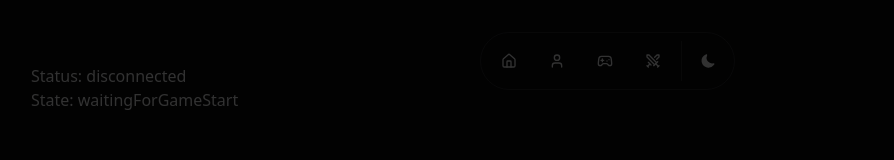
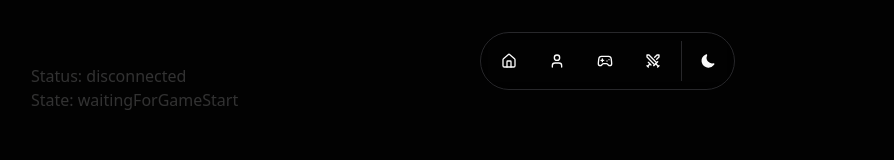
Before and after one commit to caslash/dribbl.io, a Next.js app: page /singleplayer in a window 1280 px wide. Shown: the top 160 px of the page, without its empty margins (33-927 px from the left). Built offline with nearby package versions, Linux system fonts and the light colour scheme; no server answers.

Commit message:
Keep navbar above modals

```diff
--- a/src/app/layout.tsx
+++ b/src/app/layout.tsx
@@ -11,7 +11,7 @@ export default function RootLayout({ children }: Readonly<{ children: ReactNode
     <html lang="en" className={`${sfFont.variable}`} suppressHydrationWarning>
       <body>
         <Providers themeProps={{ attribute: 'class', defaultTheme: 'dark' }}>
-          <nav className="fixed top-0 left-0 w-full z-10 flex justify-center">
+          <nav className="fixed top-0 left-0 w-full z-10 flex justify-center z-[100] pointer-events-auto">
             <NBANavbar className="w-auto top-8" />
           </nav>
           <ToastContainer
--- a/tailwind.config.ts
+++ b/tailwind.config.ts
@@ -8,6 +8,9 @@ export default {
     extend: {
       fontFamily: {
         sf: ['var(--font-sf)'],
+      },
+      zIndex: {
+        60: "60",
       },
       borderRadius: {
         lg: 'var(--radius)',
```
